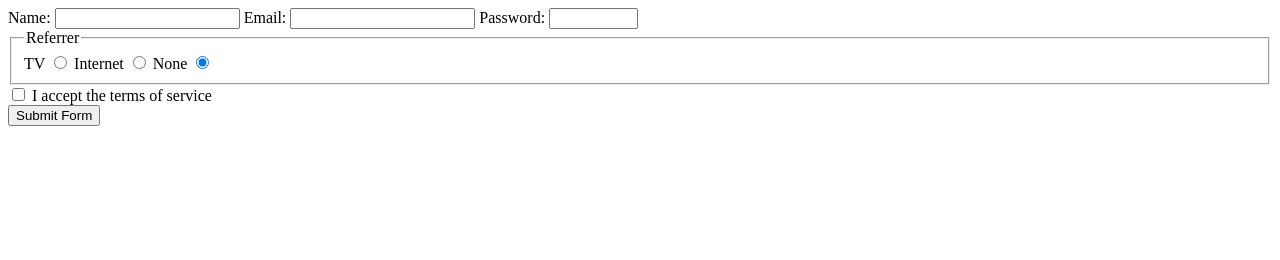
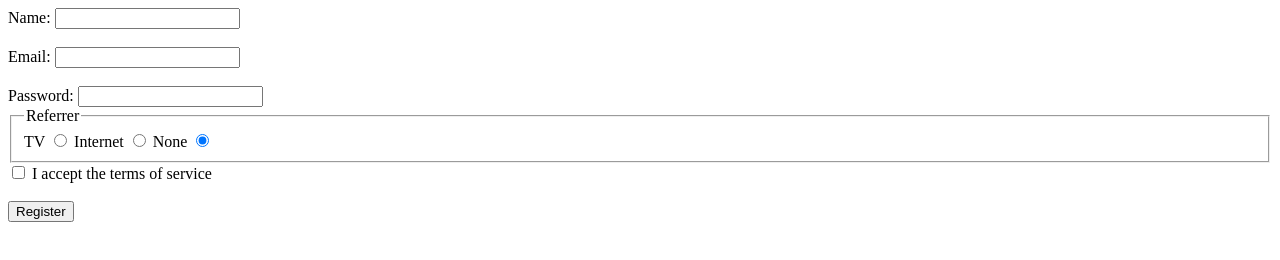
Before and after one commit to graceywambui/htmlgroupwork, a plain HTML site: page index.html in a window 1280 px wide. Drawn offline with Linux system fonts and the light colour scheme.

Commit message:
additional changes

```diff
--- a/index.html
+++ b/index.html
@@ -8,27 +8,38 @@
 </head>
 <body>
     <form method="POST" action="/submit-form">
+    <div>
         <label for="name">Name:</label>
         <input type="text" id="name" name="name" required></input>
+    </div>
+    <br>
+    <div>
         <label for="email">Email:</label>
-        <input type="email" id="email" name="email" required> </input>
+        <input type="email" id="email" name="email" required> </input><br>
+    </div>
+    <br>
+    <div>
         <label for="password">Password:</label>
-        <input id="pin" maxlength="8" size="8" for="password" type="password" name="password" required></input>
+        <input type="password" id="pin" minlength="8" for="password" name="password" required></input>
+    </div>
     </form>
     <fieldset>
         <legend>Referrer</legend>
+
         <label>TV</label>
         <input type="radio"></input>
+
         <label>Internet</label>
         <input type="radio"></input>
+
         <label>None</label>
         <input type="radio" checked></input>
     </fieldset>
 
-    <input type="checkbox" id="terms" name="terms" required>
-<label for="vehicle1"> I accept the terms of service</label><br>
+    <div><input type="checkbox" id="terms" name="terms" required>
+<label for="terms"> I accept the terms of service</label></div><br>
 
-<button type="submit" name="submit">Submit Form</button>
+<div><button type="submit" name="submit">Register</button></div><br>
 
 </body>
 </html>
```
